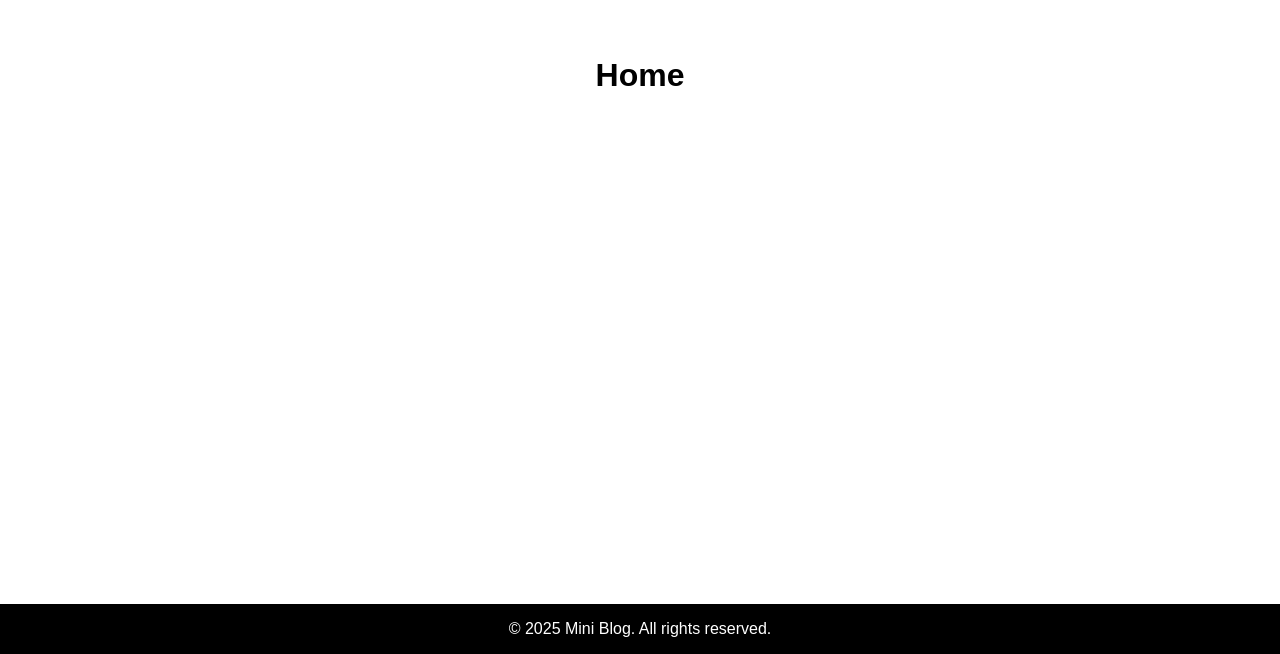
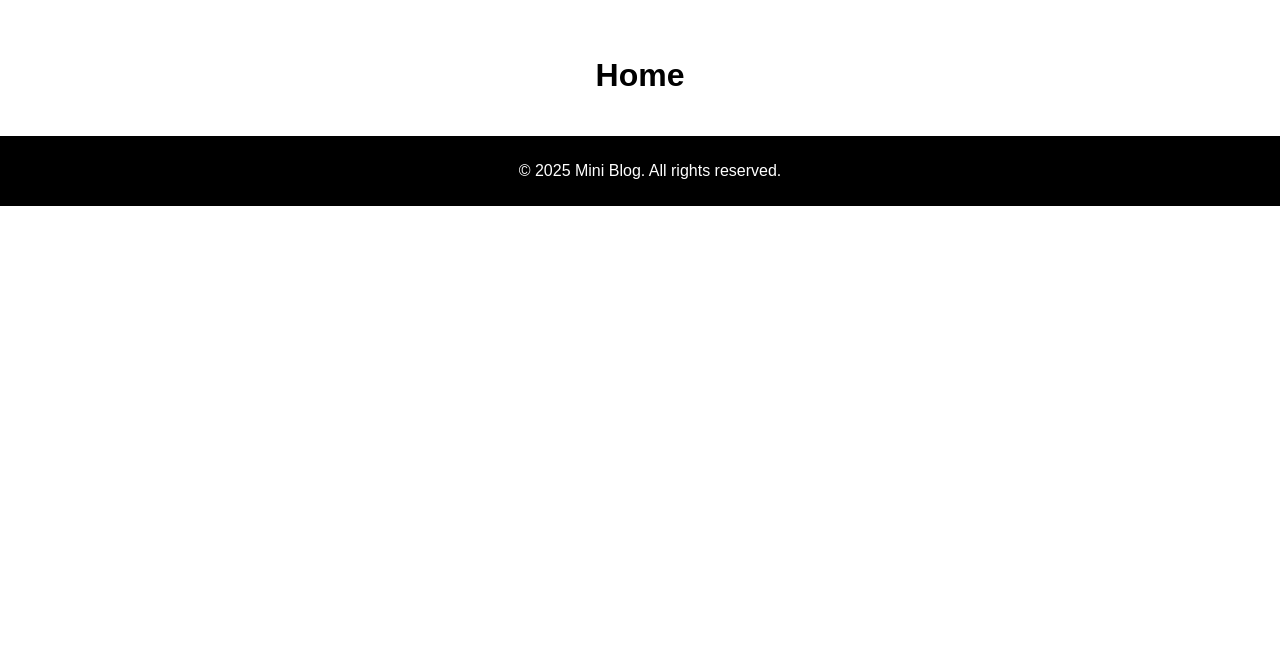
Before and after one commit to seniordaniel1/CS546-Final-Project, a Node server app: page / in a window 1280 px wide. Shown: the part 146-800 px from the top of the page. Run offline with Node 20, Linux system fonts and the light colour scheme; data that the repository does not hold is empty; some libraries are stand-ins or nearby versions.

Commit message:
Update styles.css

```diff
--- a/public/css/styles.css
+++ b/public/css/styles.css
@@ -29,7 +29,7 @@ nav a:hover {
 
 main {
     text-align: center;
-    padding-bottom: 60px;
+    padding-bottom: 5%;
     padding: 20px;
 }
 
@@ -42,6 +42,8 @@ footer {
    background-color: black;
    color: white;
    text-align: center;
+   position: relative;
+   padding: 10px;
 }
 
 .post {
```
